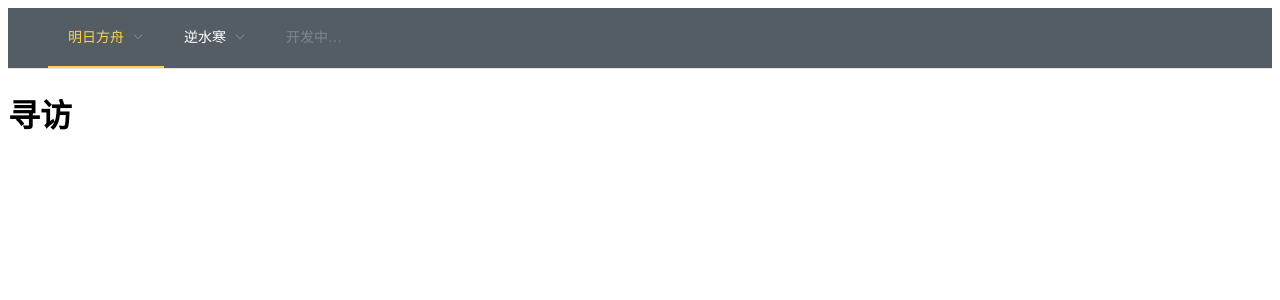
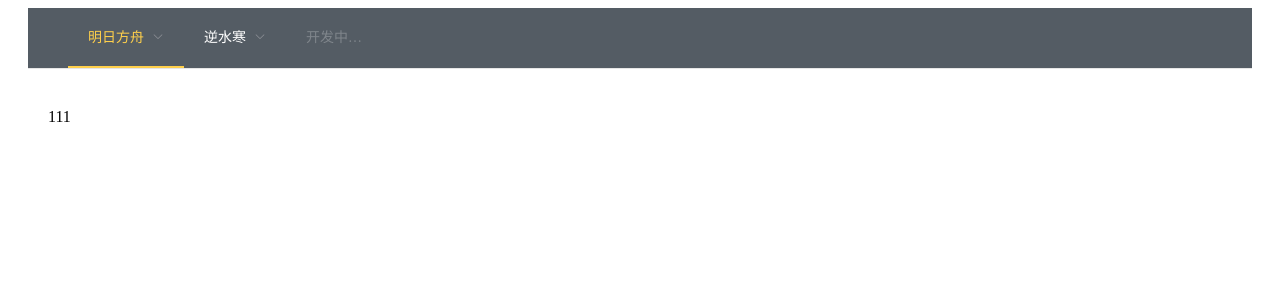
Before and after one commit to amiao42364/miaomiaoGameUtils, a Vue app: page /#/ArkNights/search in a window 1280 px wide. Shown: the top 300 px of the page. Built offline with nearby package versions, Linux system fonts and the light colour scheme.

Commit message:
初始化

```diff
--- a/src/App.vue
+++ b/src/App.vue
@@ -2,6 +2,8 @@
     <div>
         <el-row>
             <el-col :span="24">
+                <el-container>
+                    <el-header>
                         <el-menu :default-active="$route.path" class="el-menu-demo" router mode="horizontal"
                                  @select="handleSelect" background-color="#545c64" text-color="#fff" active-text-color="#ffd04b">
                             <el-menu-item index="/readme">
@@ -19,10 +21,11 @@
                             </el-submenu>
                             <el-menu-item index="3" disabled>开发中…</el-menu-item>
                         </el-menu>
-                <div class="line"></div>
-                <el-col :span="24">
+                    </el-header>
+                    <el-main>
                         <router-view></router-view>
-                </el-col>
+                    </el-main>
+                </el-container>
             </el-col>
         </el-row>
     </div>
--- a/src/views/arkNights/Search.vue
+++ b/src/views/arkNights/Search.vue
@@ -1,5 +1,7 @@
 <template>
-    <div class="about">
-        <h1>寻访</h1>
-    </div>
+    <el-container>
+        <el-main>
+            111
+        </el-main>
+    </el-container>
 </template>
```
Also changed, not shown: 2 other files (tests, documents, lock files or other folders). Lines whose indentation alone changed are shown as unchanged.
